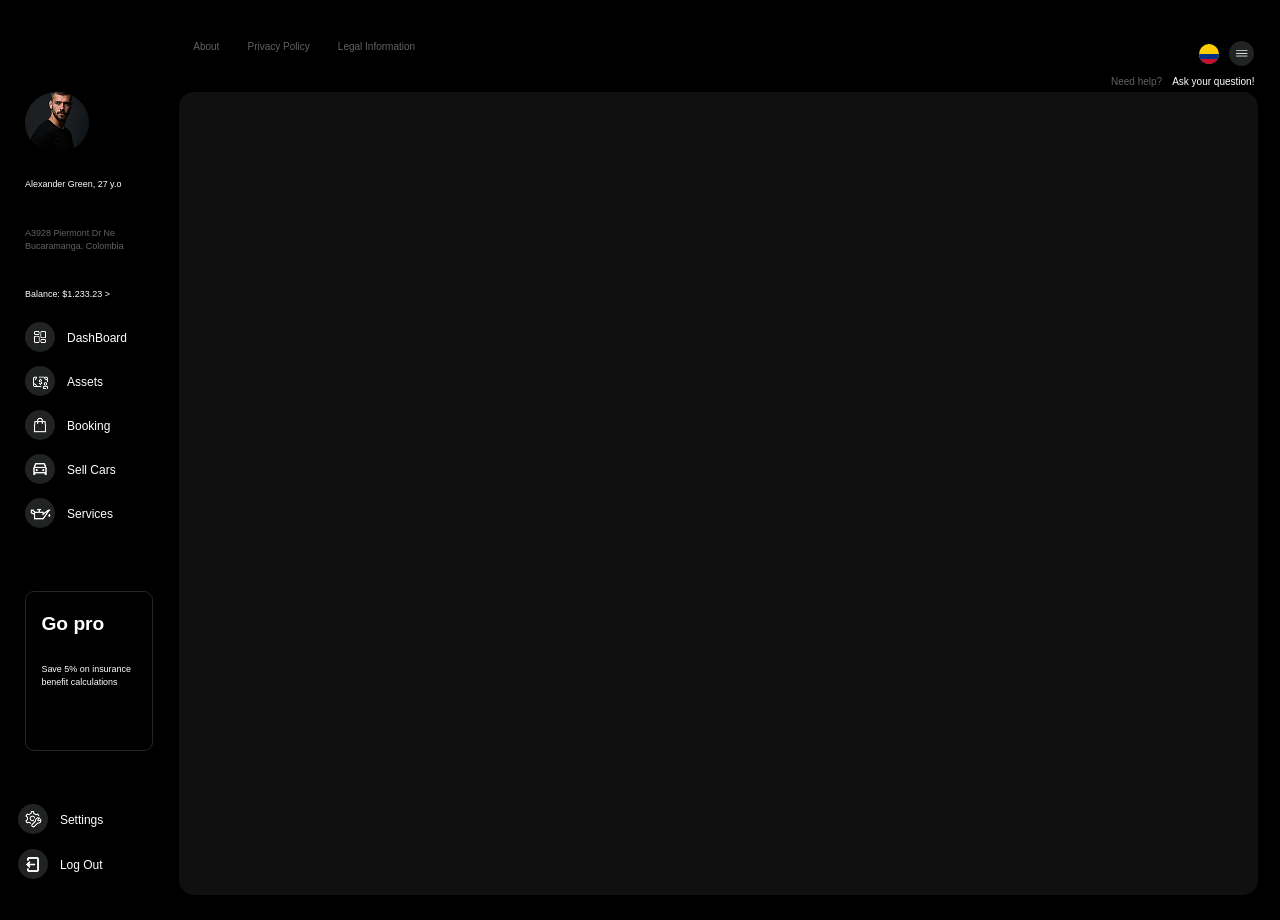
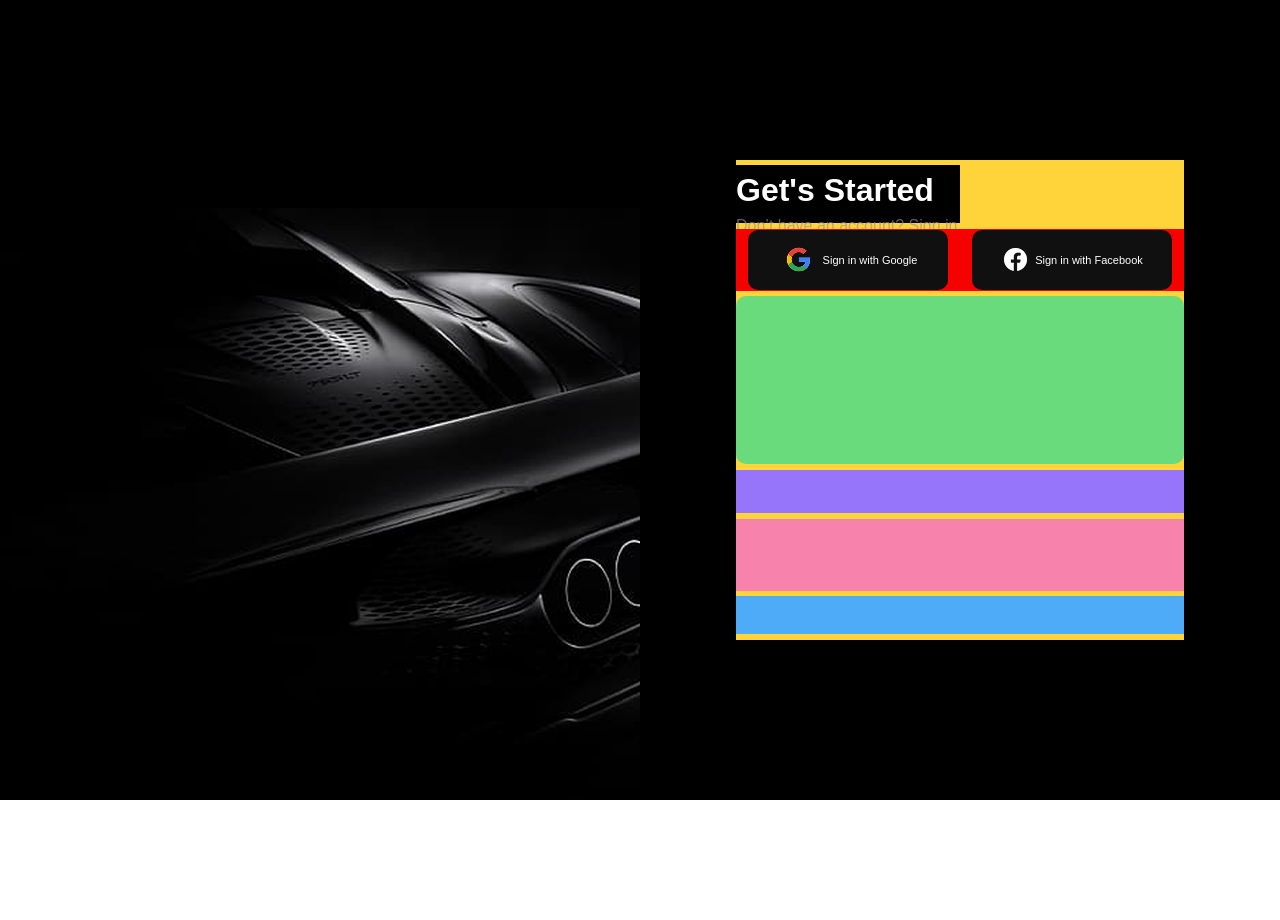
Before and after one commit to sarannz0/Proyecto_html-css, a plain HTML site: page Login/login.html in a window 1280 px wide. After the commit the page ends 800 px from the top, so only its background shows below. Drawn offline with Linux system fonts and the light colour scheme.

Commit message:
feat: :sparkles: Se inicializo el Login

```diff
--- a/Login/login.css
+++ b/Login/login.css
@@ -11,7 +11,7 @@
 --f: #252525a8;
 }
 body{
-    background-color: black;
+    background-color: white;
 }
 *{
 padding: 0;
@@ -25,261 +25,123 @@ src: url('/fonts/Hannari-Regular.ttf') format('truetype');
 font-weight: normal;
 font-style: normal;
 }
-.dashboard_main{
+
+.Log_in {
     width: 100%;
     height: 100vh;
-min-height: 920px;
-position: absolute;
-background-color: black;
-top: 0px;
+    background-color: var(--c2);
     display: flex;
-flex-direction: column;
-align-items: center;
+    flex-direction: row;
     justify-content: center;
 }
 
-
-.dashboard_header{
-width: 100%;
-height: 10%;
-display: flex;
-position: relative;
+.login_left {
+    width: 50%;
+    height: 100%;
+    background-color:#000000;
+    overflow: hidden;
 }
 
-.Logo{
-height: 100%;
-width: 14%;
+.login_right {
+    width: 50%;
+    right: 100%;
+    background-color: #000000;
     display: flex;
+    justify-content: center;
     align-items: center;
-justify-content: center;
-}
-.Legacy{
-height: 100%;
-width: 250px;
-display: flex;
-align-items: center;
-justify-content: space-around;
-color: #626262;
-font-size: 10px;
-}
-.btns_up{
-height: 100%;
-width: 250px;
-position: absolute;
-right: 2%;
-display: flex;
-align-items: center;
-justify-content: space-between;
-position: absolute;
-flex-direction: column;
-}
-.btns_up > :nth-child(1){
-width: 100%;
-height: 80%;
-display: flex;
-align-items: flex-end;
-justify-content: flex-end;
-padding-bottom: 3%;
 }
 
-.btns_up > :nth-child(2){
-width: 100%;
-height: 20%;
-font-size: 10px;
+.contenedor_formulario {
+    width: 70%;
+    height: 60%;
+    background-color: var(--c3);
     display: flex;
-align-items: flex-start;
-flex-direction: row;
-justify-content: flex-end;
-
-gap: 10px;
-
-}
-.sidebotons > :nth-child(1){
-width: 20px;
-height: 20px;
-border-radius: 50%;
-object-fit: cover;
-overflow: hidden;
-margin-bottom: 1%;
-}
-.sidebotons > :nth-child(2){
-    width: 25px;
-    height: 25px;
-    border-radius: 50%;
-    background-color: #202322;
-    display: flex;
-    align-items: center;
-    justify-content: center;
-    margin-left: 10px;
+    flex-direction: column;
+    justify-content: space-evenly;
 }
 
-.btns_up > :nth-child(2) > :nth-child(1){
-color: #626262;
-}
-.btns_up > :nth-child(2) > :nth-child(2){
-color: white;
+.title {
+    width: 50%;
+    height: 12%;
+    background-color: #000000;
 }
 
-.contenedor_canva{
+.title :nth-child(1) {
+    font-size: 32px;
+    color: #FFFFFF;
+}
+
+.title :nth-child(2) {
+    color: #919090a8;
+}
+.botones {
     width: 100%;
-height: 90%;
+    height: 13%;
+    background-color: #f70000;
     display: flex;
     flex-direction: row;
-
+    justify-content: space-around;
     align-items: center;
-justify-content: center;
-}
-.dashboard_aside{
-width: 14%;
-height: 100%;
-
-display: flex;
-flex-direction: column;
-position: relative;
-
-}
-.canva{
-width: 86%;
-height: 100%;
-display: flex;
-align-items: flex-start;
-justify-content: left;
 }
 
-.contenedor_content{
-width: 98%;
-height: 97%;
-border-radius: 15px;
-background-color: #101010;
-}
-
-.aside_uno{
-
-width: 100%;
-height: 70px;
-margin-bottom: 15px;
-padding-left: 25px;
-}
-.aside_dos{
-display: flex;
-justify-content: space-between;
-flex-direction: column;
-width: 100%;
-height: 123px;
-margin-bottom: 15px;
-color: white;
-font-size: 0.7vw;
-padding-left: 25px;
-}
-.aside_dos > :nth-child(2){
-color: #626262;
-width: 10vw;
+.botones > section > button {
+    height: 50px;
+    width: auto;
+    background-color: #000000;
+    color: #FFFFFF;
 }
 
 
-.aside_tres{
+.dates {
     width: 100%;
-height: 220px;
-margin-bottom: 60px;
-padding-left: 25px;
-display: flex;
-justify-content: space-around;
-flex-direction: column;
-color: white;
-font-size: 12px;
+    height: 35%;
+    border-radius: 10px;
+    background-color: var(--c4);
+}
 
+.help {
+
+    width: 100%;
+    height: 9%;
+    background-color: var(--c8);
 }
-.btn_1{
+
+.enter {
+    width: 100%;
+    height: 15%;
+    background-color: var(--c9);
+}
+
+.register {
+    width: 100%;
+    height: 8%;
+    background-color: var(--c6);
+}
+
+.google{
+    width: 200px;
+    height: 60px;
+    background-color: #101010;
     display: flex;
     flex-direction: row;
+    justify-content: center;
     align-items: center;
-height: 15%;
-width: 80%;
+    border-radius: 10px;
+    color: white;
+    font-size: 11px;
+    gap: 5px;
 }
-.btn_2{
+
+.facebook {
+    width: 200px;
+    height: 60px;
+    background-color: #101010;
     display: flex;
     flex-direction: row;
-align-items: center;
-height: 15%;
-width: 80%;
-align-items: center;
-}
-.btn_3{
-display: flex;
-flex-direction: row;
-align-items: center;
-height: 15%;
-width: 80%;
-align-items: center;
-}
-.btn_4{
-display: flex;
-flex-direction: row;
-align-items: center;
-height: 15%;
-width: 80%;
-align-items: center;
-}
-.btn_5{
-display: flex;
-flex-direction: row;
-align-items: center;
-height: 15%;
-width: 80%;
-
-align-items: center;
-}
-.nav_ico{
-width: 30px;
-height: 30px;
-border-radius: 50%;
-background-color: #202322;
-display: flex;
     justify-content: center;
     align-items: center;
-margin-right: 12px;
+    border-radius: 10px;
+    color: white;
+    font-size: 11px;
+    gap: 5px;
 }
-
-.aside_cuatro{
-width: 100%;
-height: 180px;
-margin-bottom: 0px;
-padding-left: 25px;
-position: absolute;
-bottom: 18%;
-
-}
-.aside_cinco{
-width: 100%;
-height: 90px;
-color: white;
-position: absolute;
-bottom: 4%;
-display: flex;
-align-items: center;
-flex-direction: column;
-justify-content: space-around;
-font-size: 12px;
-}
-
-.contorns{
-aspect-ratio: 1 / 1;
-padding: 10%;
-gap: 15px;
-color: white;
-width: 10vw;
-height: 20vh;
-max-width: 200px;
-max-height: 200px;
-border-radius: 9px;
-border: 1px solid rgba(255, 255, 255, 0.144);
-}
-
-.contorns > :nth-child(1){
-margin-top: 1px;
-margin-bottom: 25px;
-font-size: 1.5vw;
-}
-.contorns > :nth-child(2){
-font-size: 0.7vw;
-}
--- a/Login/login.html
+++ b/Login/login.html
@@ -5,71 +5,45 @@
             <link rel="icon" type="image/x-icon" href="/src\icons\ico.png">
     <link rel="stylesheet" href="/Login/login.css">
     <meta name="viewport" content="width=s, initial-scale=1.0">
-    <title>DashBoard</title>
+    <title>log in</title>
 </head>
 <body>
-    <main class="dashboard_main">
-        <header class="dashboard_header">
-            <div class="Logo">
-                <img src="src\image 7.png" alt="">
-            </div>
-            <div class="Legacy">
-                <p>About</p>
-                <p>Privacy Policy</p>
-                <p>Legal Information</p>
-            </div>
-            <div class="btns_up">
-                <div class="sidebotons">
-                    <div>
-                        <img style="width: 30px;" src="/src/icons/Flag_of_Colombia.svg" alt="">
-                    </div>
-                    <div>
-                        <img style="width: 12px;" src="/src/icons/Group 67.png" alt="">
-                    </div>
+    <main class="Log_in">
+        <div class="login_left">
+            <img src="../src/login/logincar.png" alt="">
+        </div>
+        <div class="login_right">
+            <div class="contenedor_formulario">
+                <div class="title">
+                    <h1>Get's Started</h1>
+                    <p>Don’t have an account? Sign in</p>
                 </div>
+                <div class="botones">
+                    <section class="google">
+                        <img src="../src/login/google.png" alt="">
+                        <div>Sign in with Google</div>
+                    </section>
+                    <section class="facebook">
+                        <img src="../src/login/face.png" alt="">
+                        <div>Sign in with Facebook</div>
+                    </section>
+                </div>
+                <div class="dates">
 
-                <div>
-                    <p>Need help?</p><p>Ask your question!</p>
+                </div>
+                <div class="help">
+
+                </div>
+                <div class="enter">
+
+                </div>
+                <div class="register">
+
                 </div>
             </div>
-        </header>
-        <article class="contenedor_canva">
-            <aside class="dashboard_aside">
-                <div class="aside_uno">
-                    <img src="/src/Ellipse 7.png" alt="">
-                </div>
-                <div class="aside_dos">
-                    <p> Alexander Green, 27 y.o</p>
-                    <p> A3928 Piermont Dr Ne
-                    Bucaramanga. Colombia</p>
-                    <p>Balance: $1.233.23 ></p>
-                </div>
-                <div class="aside_tres">
-                    <div class="btn_1"><div class="nav_ico"><img src="/src/icons/1.png" alt=""></div><p>DashBoard</p></div>
-                    <div class="btn_2"><div class="nav_ico"><img src="/src/icons/5.png" alt=""></div><p>Assets</p></div>
-                    <div class="btn_3"><div class="nav_ico"><img src="/src/icons/3.png" alt=""></div><p>Booking</p></div>
-                    <div class="btn_4"><div class="nav_ico"><img src="/src/icons/4.png" alt=""></div><p>Sell Cars</p></div>
-                    <div class="btn_5"><div class="nav_ico"><img src="/src/icons/2.png" alt=""></div><p>Services</p></div>
-                </div>
-                <div class="aside_cuatro">
-                    <div class="contorns">
-                        <h1>Go pro</h1>
-                        <p>
-                        Save 5% on insurance
-                        benefit calculations</p>
-                    </div>
-                </div>
-                <div class="aside_cinco">
-       <div class="btn_1"><div class="nav_ico"><img src="/src/icons/7.png" alt=""></div><p>Settings</p></div>
-                    <div class="btn_2"><div class="nav_ico"><img src="/src/icons/8.png" alt=""></div><p>Log Out</p></div>
-                </div>
-            </aside>
-            <article class="canva">
-                <section class="contenedor_content">
 
-                </section>
-            </article>
-        </article>
+        </div>
     </main>
+
 </body>
 </html>
```
Also changed, not shown: dashboard.html (+14 -27 lines), src/login/face.png (added), src/login/google.png (added), src/login/logincar.png (added). Lines whose indentation alone changed are shown as unchanged.
